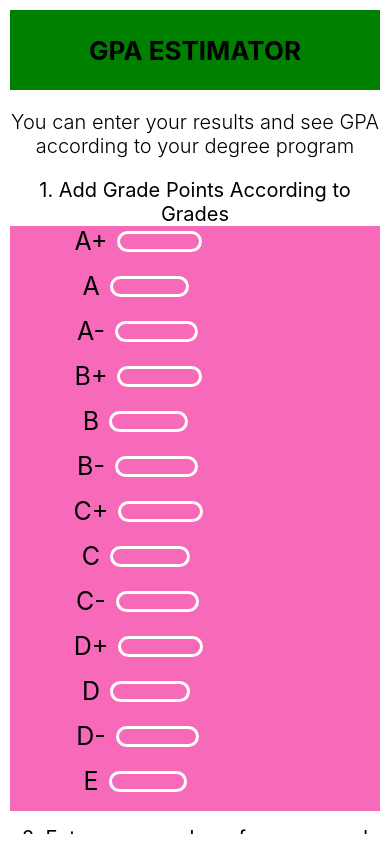
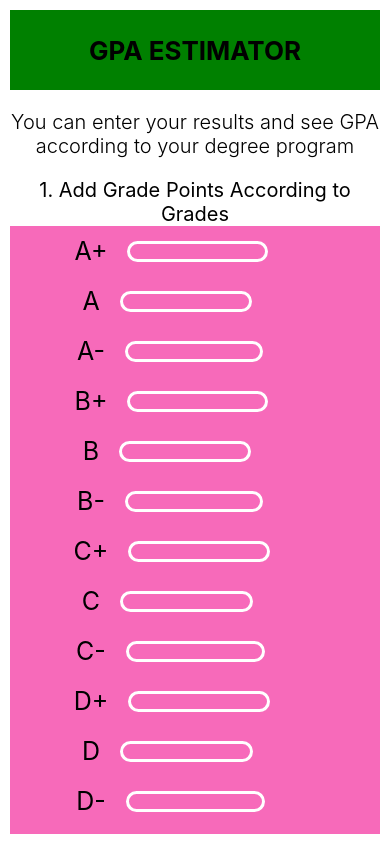
Before and after one commit to isurubandara1/GPA_Estimator_App, a React Native app: screen / in a window 390 px wide. Built offline with nearby package versions, Linux system fonts and the light colour scheme.

Commit message:
margin fix

```diff
--- a/App.jsx
+++ b/App.jsx
@@ -247,17 +247,19 @@ const styles = StyleSheet.create({
   gradeRow: {
     flexDirection: 'row',
     alignItems: 'center',
-    marginBottom: 15,
+    marginBottom: 10,
+    marginTop: 10,
   },
   gpaTextInput: {
     borderWidth: 3,
     borderRadius: 20,
     borderColor: 'white',
-    width: '30%',
+    width: '50%',
     fontSize: 12,
     color: 'white',
     textAlign: 'center',
-    marginRight: 20,
+    marginRight: 10,
+    marginLeft: 10,
   },
   yearContainer: {
     marginTop: 15,
```
